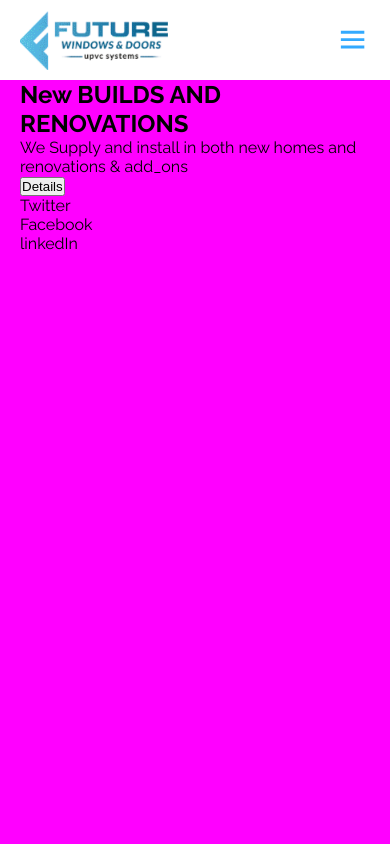
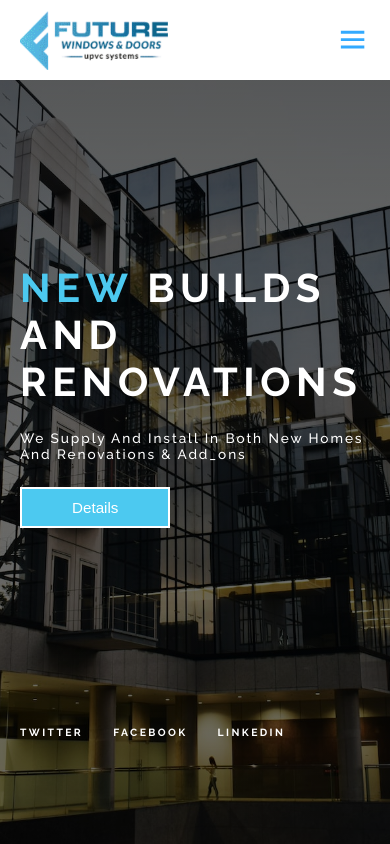
Before and after one commit to Achiekobby/real_estate_landing_page, a React (Create React App) app: page / in a window 390 px wide. Built offline with nearby package versions, Linux system fonts and the light colour scheme.

Commit message:
header section has been completed and responsive

```diff
--- a/src/components/Header.jsx
+++ b/src/components/Header.jsx
@@ -1,14 +1,18 @@
 import React from "react";
-import "../scss/Header.scss"
+import "../scss/Header.scss";
+import HeaderBg from "../assets/glass_window1.jpg";
 const Header = () => {
   return (
     <section className="header">
       <div className="header_container">
+      <div className="headerBg">
+        <img src={HeaderBg} alt="glass_house" />
+      </div>
         <div className="header_wrapper">
           <div className="content">
             <div className="topLine">
               <h1>
-                <span>New</span> BUILDS AND RENOVATIONS
+                <span>New</span> Builds And Renovations
               </h1>
             </div>
             <div className="headLine">
@@ -19,11 +23,11 @@ const Header = () => {
             </div>
             <button className="details-btn">Details</button>
           </div>
-        <div className="socials">
-          <p>Twitter</p>
-          <p>Facebook</p>
-          <p>linkedIn</p>
-        </div>
+          <div className="socials">
+            <p>Twitter</p>
+            <p>Facebook</p>
+            <p>linkedIn</p>
+          </div>
         </div>
       </div>
     </section>
--- a/src/scss/Header.scss
+++ b/src/scss/Header.scss
@@ -1,31 +1,166 @@
-.header{
+.header {
   width: 100%;
   height: 100vh;
-  background: aqua;
   padding-top: 80px;
   display: flex;
   align-items: center;
   justify-content: center;
+  position: relative;
 
-  .header_container{
+  .header_container {
     display: flex;
     align-items: center;
     justify-content: center;
     width: 100%;
     height: 100%;
     max-width: 1200px;
-    background: yellow;
 
-    .header_wrapper{
+    .headerBg {
+      position: absolute;
+      top: 0;
+      left: 0;
+      right: 0;
+      bottom: 0;
+      height: 100%;
       width: 100%;
-      height: 100%;
-      padding: 0 20px;
-      background: magenta;
+      overflow: hidden;
+      z-index: -1;
 
+      &::after {
+        content: "";
+        width: 100%;
+        height: 100%;
+        position: absolute;
+        top: 0;
+        left: 0;
+        right: 0;
+        bottom: 0;
+        background: linear-gradient(
+            180deg,
+            rgba(0, 0, 0, 0.2) 0%,
+            rgba(0, 0, 0, 0.6) 100%
+          ),
+          linear-gradient(180deg, rgba(0, 0, 0, 0.6) 0%, transparent 100%);
+      }
+
+      img {
+        width: 100%;
+        height: 100%;
+        object-fit: cover;
+        -o-object-fit: cover;
+      }
     }
 
+    .header_wrapper {
+      width: 100%;
+      height: 80%;
+      padding: 30px 20px;
+      display: grid;
+      grid-template-rows: repeat(4, 1fr);
+      grid-auto-rows: minmax(100px, auto);
 
+      .content {
+        grid-row: 1/4;
+        align-self: center;
+        .topLine {
+          margin: 25px 0;
+
+          h1 {
+            font-size: 3.15rem;
+            font-weight: 700;
+            color: #fff;
+            text-transform: uppercase;
+            letter-spacing: 0.35rem;
+            span {
+              color: #4cc9f0;
+            }
+          }
+        }
+        .headLine {
+          margin-bottom: 25px;
+          p {
+            color: #fff;
+            font-size: 1.05rem;
+            font-weight: 500;
+            letter-spacing: 0.12rem;
+            text-transform: capitalize;
+          }
+        }
+        .details-btn {
+          margin-bottom: 20px;
+          padding: 10px 50px;
+          color: #fff;
+          font-size: 0.95rem;
+          background: #4cc9f0;
+          border: 2px solid #fff;
+          transition: all 0.5s ease-in-out;
+
+          &:hover {
+            color: #4cc9f0;
+            background: #fff;
+            border: 2px solid #4cc9f0;
+            transform: scale(1.05);
+          }
+        }
+      }
+      .socials {
+        grid-row: 4;
+        align-self: end;
+        display: flex;
+        align-items: center;
+
+        p {
+          color: #fff;
+          text-transform: uppercase;
+          font-size: 0.65rem;
+          font-weight: 700;
+          letter-spacing: 0.15rem;
+          margin-right: 30px;
+        }
+      }
+    }
   }
+}
 
+//* MEDIA QUERY
+@media screen and (max-width: 768px) and (min-width: 321px) {
+  .header{
+    .header_container{
+      .header_wrapper{
+        .content{
+          .topLine{
+            h1{
+              font-size: 2.5rem;
+            }
+          }
+          .headLine{
+            p{
+              font-size: 0.85rem;
+            }
+          }
+        }
+      }
+    }
+  }
+}
 
+@media screen and (max-width:320px){
+  .header{
+    .header_container{
+      .header_wrapper{
+        .content{
+          .topLine{
+            h1{
+              font-size: 1.5rem;
+            }
+          }
+          .headLine{
+            p{
+              font-size: 0.65rem;
+            }
+          }
+        }
+      }
+    }
+  }
 }
--- a/src/scss/Navbar.scss
+++ b/src/scss/Navbar.scss
@@ -6,6 +6,7 @@
   align-items: center;
   justify-content: center;
   position: fixed;
+  z-index: 1;
 
   .navbar_container {
     width: 100%;
--- a/src/scss/Sidebar.scss
+++ b/src/scss/Sidebar.scss
@@ -8,6 +8,7 @@
   align-items: center;
   justify-content: center;
   transition: all 0.5s ease-in-out;
+  z-index: 999;
 
   &.active{
     left: 0;
```
Also changed, not shown: src/assets/glass_window1.jpg (added).
